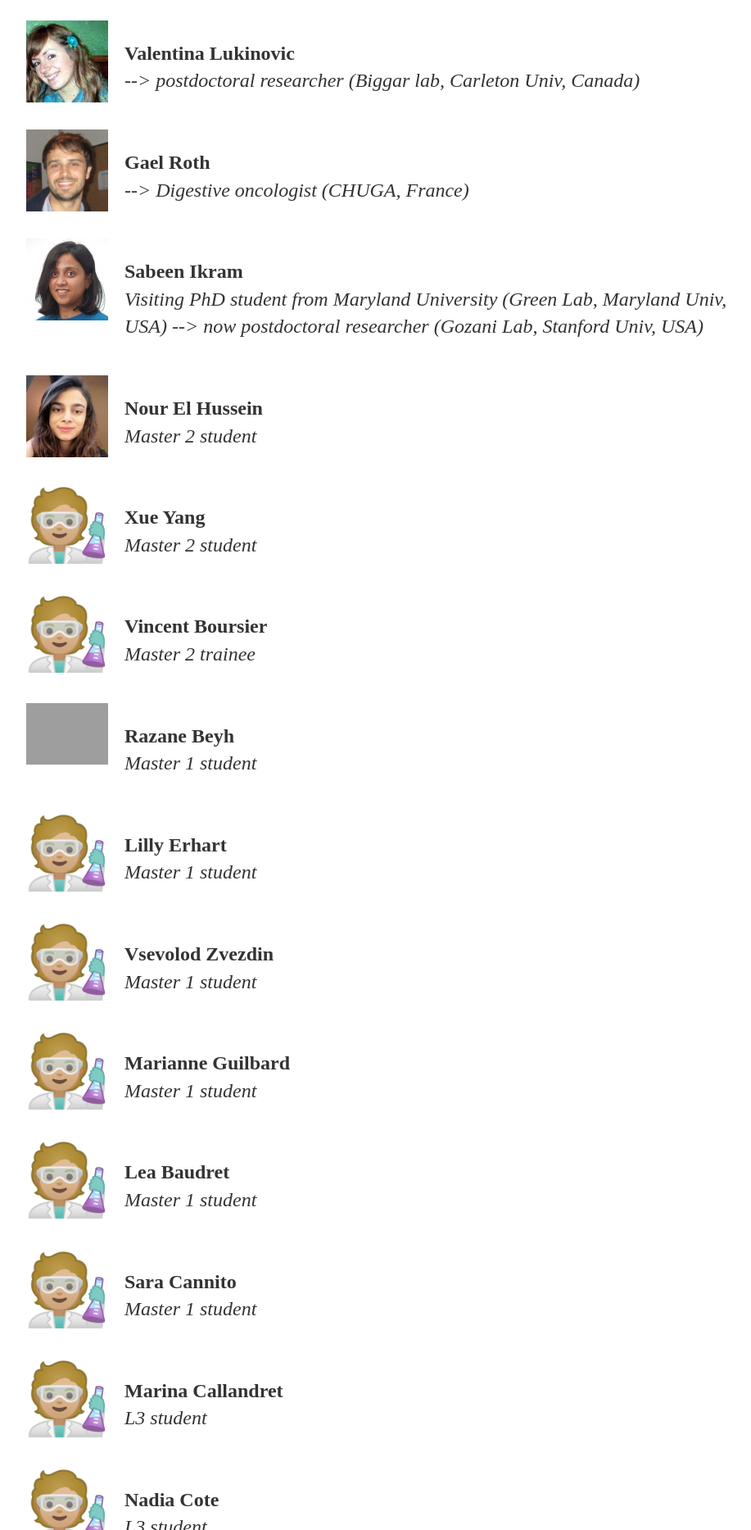
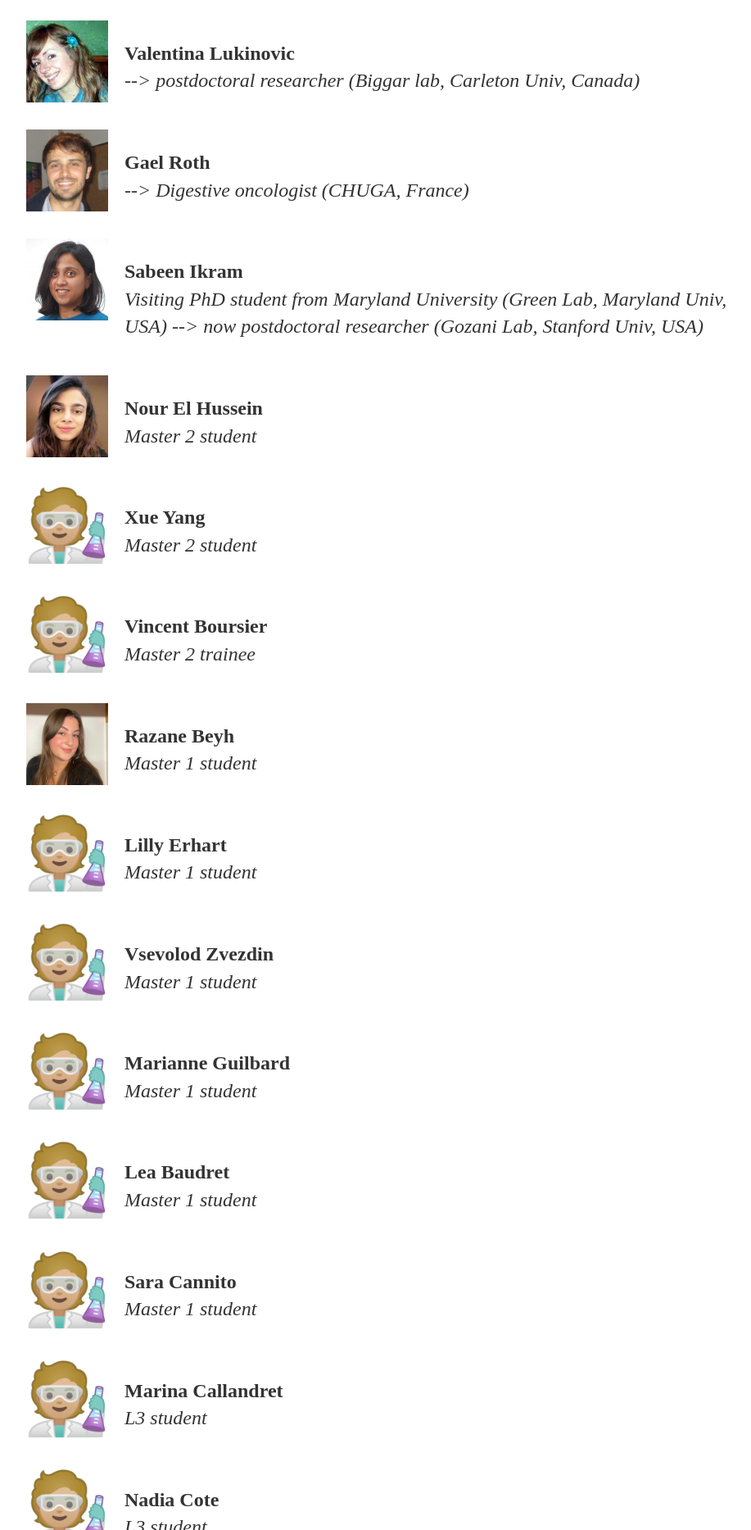
Before and after one commit to Reynoird-Lab/Reynoird-lab.github.io, a Jekyll site: the page built from Alumni/index.html, in a window 1280 px wide. Shown: the part 493-2360 px from the top of the page at 82% size, without its empty margins (160-1077 px from the left). Built offline with Jekyll 4.4.1, drawn with Linux system fonts in a browser that asks for light colours; Markdown is read by kramdown in place of the engine named in the settings.

Commit message:
Update index.html

```diff
--- a/Alumni/index.html
+++ b/Alumni/index.html
@@ -21,7 +21,7 @@
 <br>
 		<img alt="VB" src="https://reynoird-lab.github.io/Images/logo_scientist.png" style="margin: 0px 20px 10px 0px;" align="left" width="100"/> <p><b>Vincent Boursier </b><br><i>Master 2 trainee</i><br></p>
 <br>
-		<img src="https://reynoird-lab.github.io/Images/Razane.jpg" style="margin: 0px 20px 10px 0px;" align="left" width="100"/><p><b>Razane Beyh</b> <br><i>Master 1 student</i></p>
+		<img src="https://reynoird-lab.github.io/Images/Razane.jpeg" style="margin: 0px 20px 10px 0px;" align="left" width="100"/><p><b>Razane Beyh</b> <br><i>Master 1 student</i></p>
 <br>
 		<img src="https://reynoird-lab.github.io/Images/logo_scientist.png" style="margin: 0px 20px 10px 0px;" align="left" width="100"/><p><b>Lilly Erhart</b> <br><i>Master 1 student</i></p>
 <br>
```
